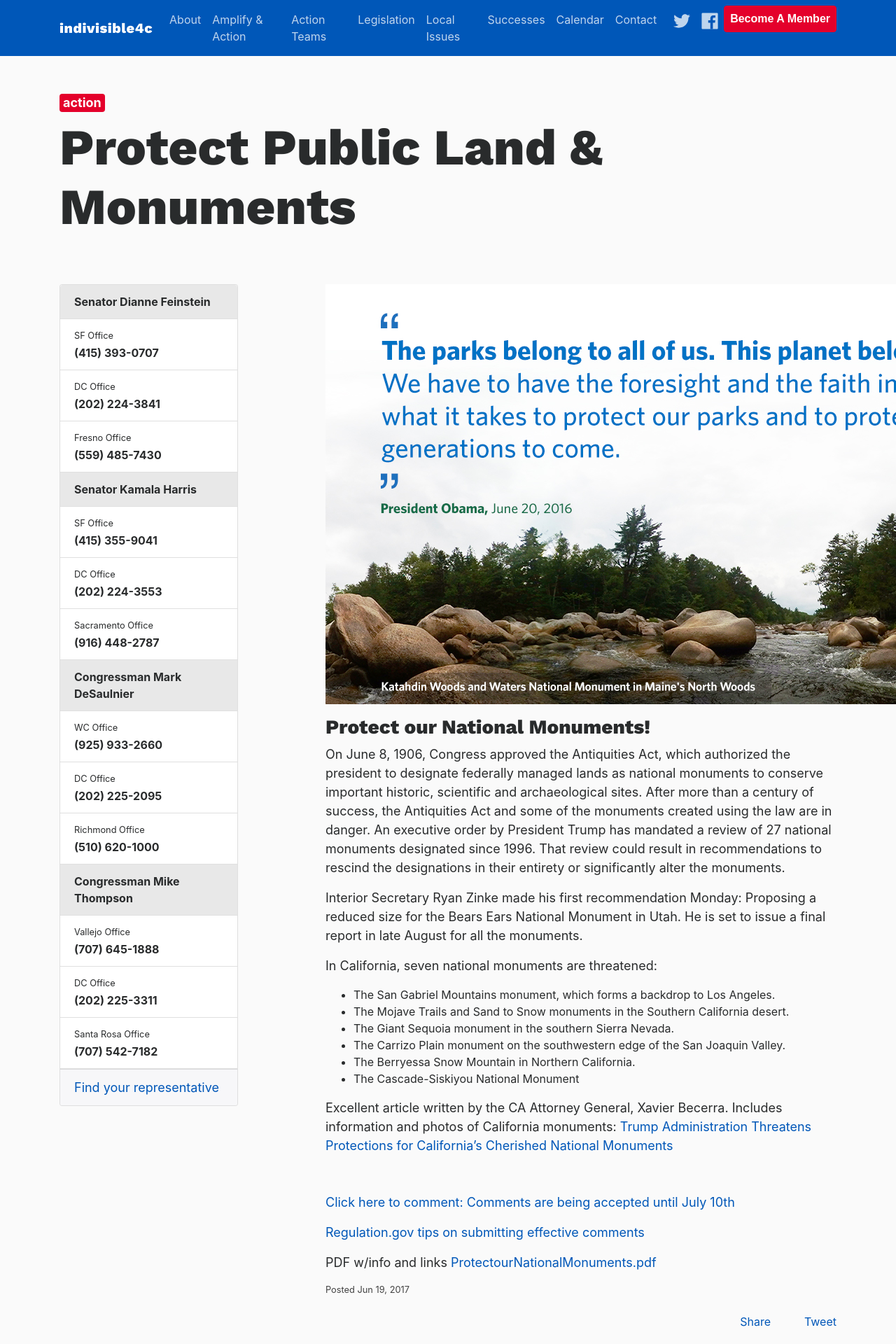
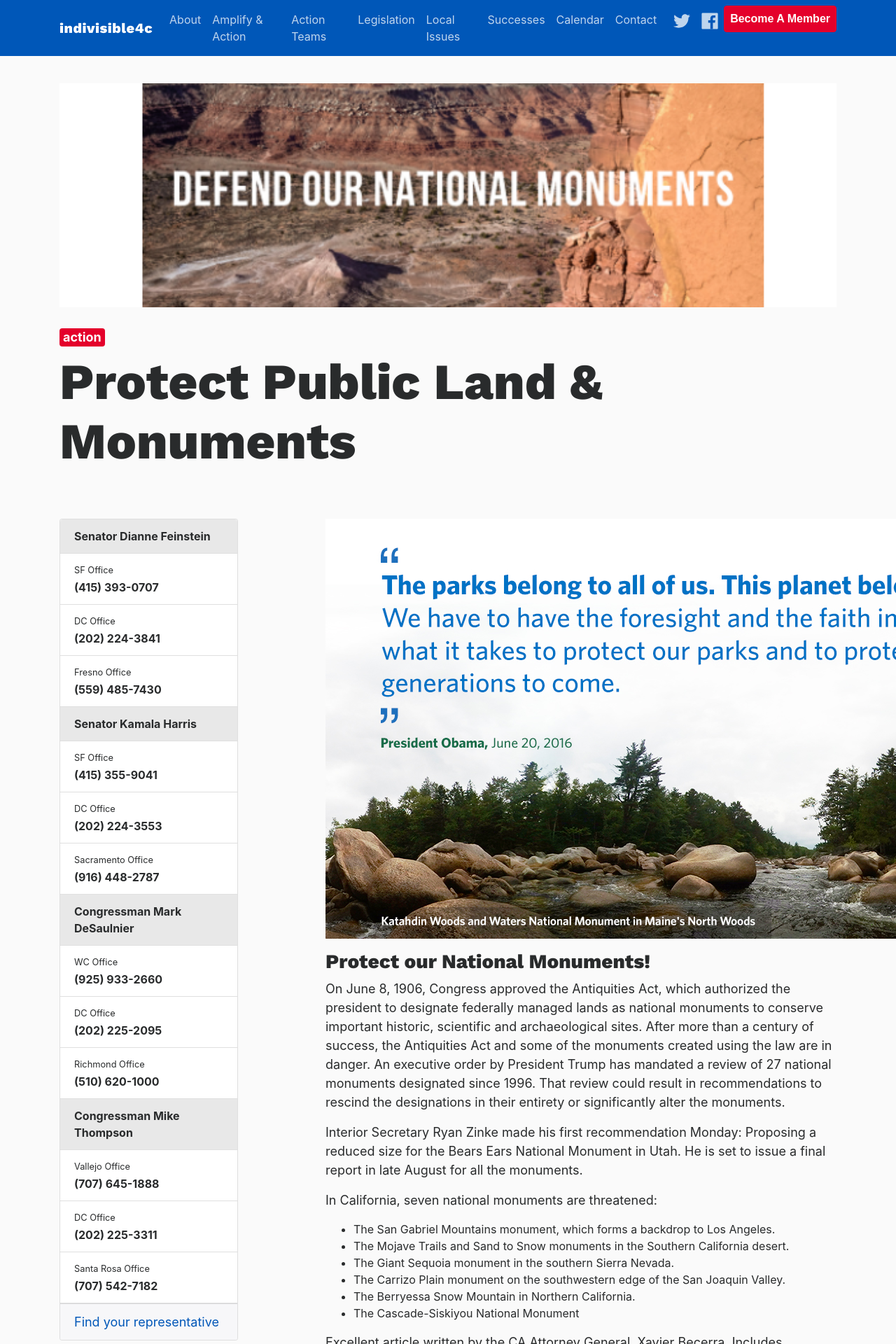
Before and after one commit to IndivisibleTemplate/BasicTemplate, a Jekyll site: the page built from _posts/2017-06-19-protect-our-public-lands.markdown, in a window 1280 px wide. Shown: the top 1920 px of the page at 70% size. Built offline with Jekyll 4.4.1, drawn with Linux system fonts in a browser that asks for light colours; nearby versions of some CDN libraries; comment, search, counter and statistics services are not loaded.

Commit message:
Updated Protect Our Public Lands

```diff
--- a/_posts/2017-06-19-protect-our-public-lands.markdown
+++ b/_posts/2017-06-19-protect-our-public-lands.markdown
@@ -5,6 +5,7 @@
 - action
 tags:
 - action
+main-image: "/uploads/dej.png"
 ---
 
 ![maine_1200_082416.jpg](/uploads/maine_1200_082416.jpg)
```
